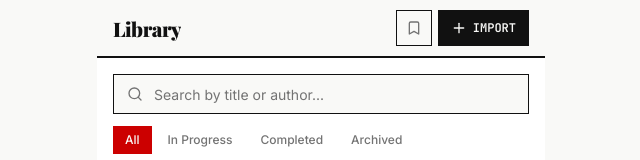
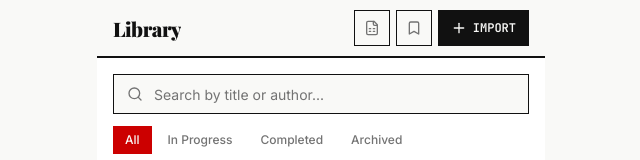
Before and after one commit to yanhaizhou21-a11y/readtrack, a React (Vite) app: page /library in a window 1280 px wide. Shown: the top 160 px of the page, without its empty margins (319-959 px from the left). Built offline with nearby package versions, Linux system fonts and the light colour scheme; a web font is replaced by a local one.

Commit message:
feat(export): integrate ExportScreen and library header action
- Add Export Dossier navigation button to LibraryScreen header
- Wire document catalog fetching with type-safe selection in ExportScreen
- Connect XLSX and PDF dossier generation triggers with real-time progress

```diff
--- a/src/features/export/ExportScreen.tsx
+++ b/src/features/export/ExportScreen.tsx
@@ -3,7 +3,7 @@ import { useNavigate } from "react-router-dom";
 import { Header } from "@/components/layout/Header";
 import { LoadingSkeleton } from "@/components/feedback/LoadingSkeleton";
 import { ErrorState } from "@/components/feedback/ErrorState";
-import { documentList } from "@/features/library/api";
+import { listDocuments } from "@/features/library/api/documents";
 import { exportXlsx, exportPdf, exportShare } from "@/features/export/api";
 import type { DocumentSummary, ExportProgressPayload, ExportResult } from "@/types";
 import { listen } from "@tauri-apps/api/event";
@@ -42,10 +42,10 @@ export const ExportScreen: React.FC = () => {
       try {
         setLoading(true);
         setError(null);
-        const docs = await documentList();
+        const res = await listDocuments();
         if (!cancelled) {
-          setDocuments(docs);
-          setSelectedIds(docs.map((d) => d.id));
+          setDocuments(res.items);
+          setSelectedIds(res.items.map((d: DocumentSummary) => d.id));
         }
       } catch (err) {
         if (!cancelled) {
@@ -80,7 +80,7 @@ export const ExportScreen: React.FC = () => {
   };
 
   const handleSelectAllDocs = () => {
-    setSelectedIds(documents.map((d) => d.id));
+    setSelectedIds(documents.map((d: DocumentSummary) => d.id));
   };
 
   const handleDeselectAllDocs = () => {
--- a/src/features/library/LibraryScreen.tsx
+++ b/src/features/library/LibraryScreen.tsx
@@ -9,6 +9,7 @@ import {
   ArrowUpDown,
   X,
   Bookmark,
+  FileSpreadsheet,
 } from "lucide-react";
 import { Header } from "@/components/layout/Header";
 import { EmptyState } from "@/components/feedback/EmptyState";
@@ -160,6 +161,15 @@ export const LibraryScreen: React.FC = () => {
 
   const headerActions = (
     <div className="flex items-center gap-1.5">
+      <button
+        type="button"
+        onClick={() => navigate("/export")}
+        aria-label="Export Reading Dossier"
+        title="Export Reading Dossier"
+        className="w-9 h-9 border border-border flex items-center justify-center text-foreground hover:bg-neutral-100 dark:hover:bg-neutral-800 transition-colors"
+      >
+        <FileSpreadsheet className="w-4 h-4 text-muted hover:text-foreground" />
+      </button>
       <button
         type="button"
         onClick={() => navigate("/annotations")}
```
